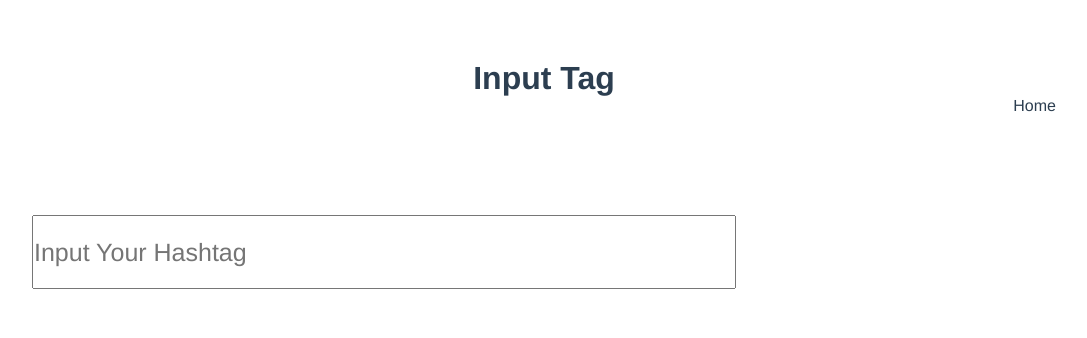
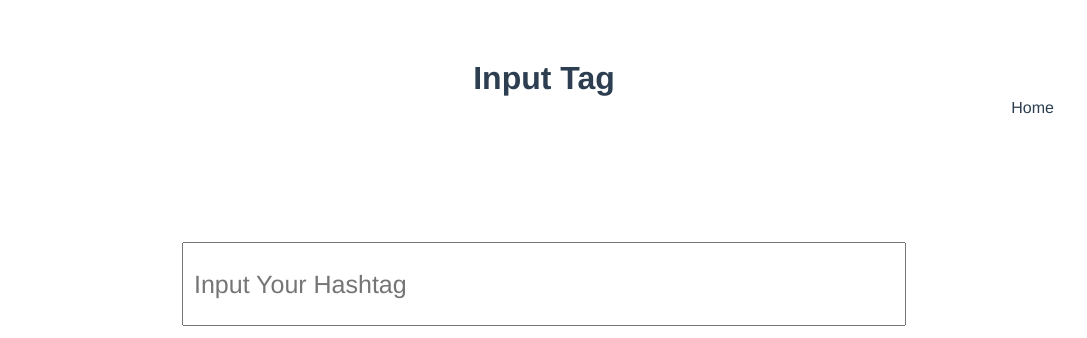
Before and after one commit to mahns1201/component, a Vue app in the folder vue/: page /input-tag in a window 1280 px wide. Shown: the top 338 px of the page, without its empty margins (96-1183 px from the left). Built offline with nearby package versions, Linux system fonts and the light colour scheme.

Commit message:
[add] input-tag; style
+ 가운데 정렬

```diff
--- a/vue/src/components/InputTag.vue
+++ b/vue/src/components/InputTag.vue
@@ -4,7 +4,7 @@
     <label class="home_button" @click="onHome"
       ><span class="btn">Home</span></label
     >
-    <div class="main">
+    <div class="form">
       <div>
         <input
           type="text"
@@ -18,7 +18,7 @@
         <!-- :value="tag" @input=event => v-model의 과정 -->
       </div>
 
-      <div>
+      <div style="width:700px; margin-top: 10px;">
         <button
           v-for="(item, index) in tag_list"
           :key="index"
@@ -77,11 +77,17 @@ h1 {
   margin-top: 60px;
 }
 
-.main {
+input {
+  padding: 5px 10px;
+}
+
+.form {
   display: flex;
+  justify-content: center;
+  align-items: center;
   flex-direction: column;
-  justify-content: center;
-  margin-top: 100px;
+  margin-top: 50px;
+  height: 30vh;
 }
 
 .home_button {
@@ -96,5 +102,10 @@ h1 {
 
 .btn {
   cursor: pointer;
+  margin: 2px 2px;
 }
+
+/* ::placeholder {
+  text-align: center;
+} */
 </style>
```
